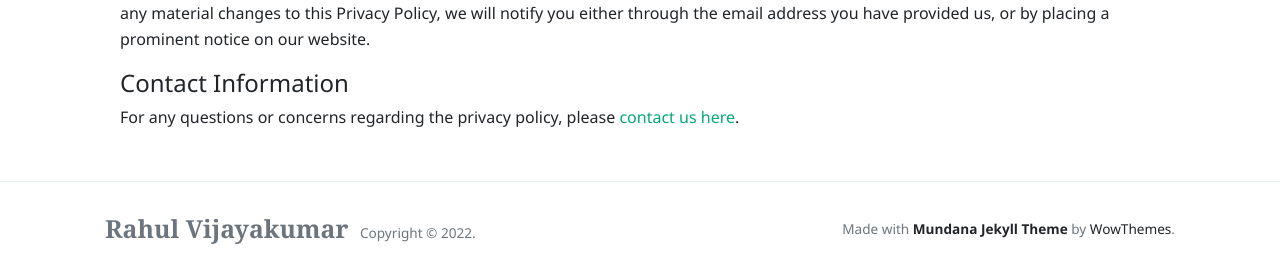
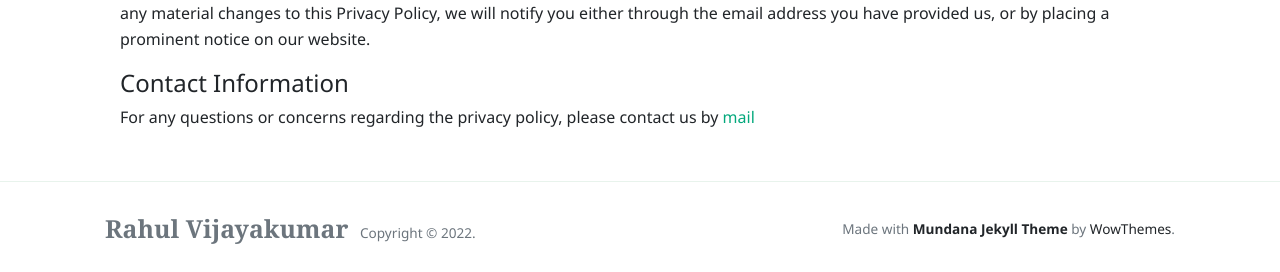
Before and after one commit to rahulvk007/rahulvk007.github.io, a Jekyll site: the page built from _pages/privacy-policy.md, in a window 1280 px wide and 1279 px high. Shown: the part 1004-1276 px from the top of the window. Built offline with Jekyll 4.4.1, drawn with Linux system fonts in a browser that asks for light colours; nearby versions of some CDN libraries.

Commit message:
Update privacy-policy.md

```diff
--- a/_pages/privacy-policy.md
+++ b/_pages/privacy-policy.md
@@ -40,4 +40,4 @@ We reserve the right to update or change our Privacy Policy at any time and you
 
 #### Contact Information
 
-For any questions or concerns regarding the privacy policy, please [contact us here]({{site.baseurl}}/contact.html).
+For any questions or concerns regarding the privacy policy, please contact us by [mail](mailto:rahulvijayakumarpt4551@gmail.com)
```
